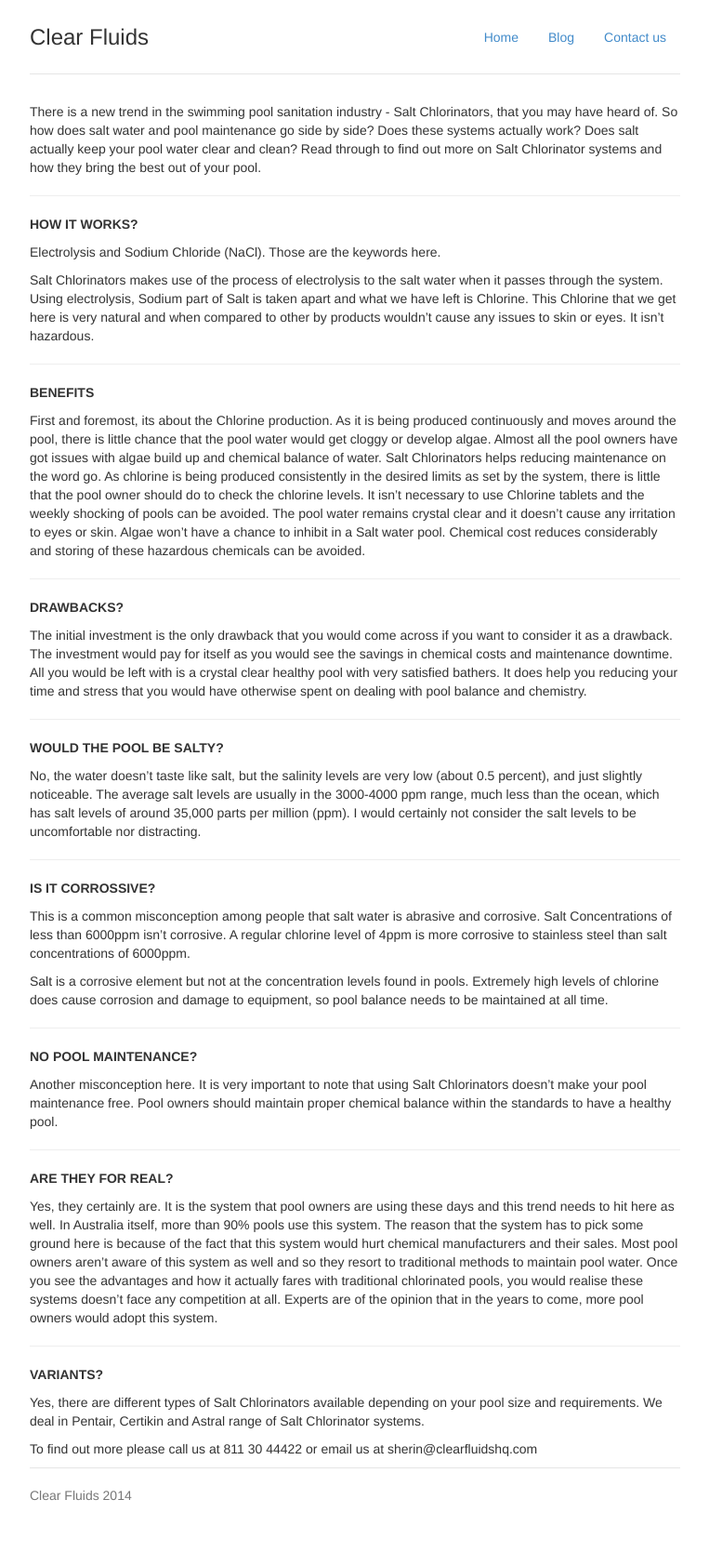
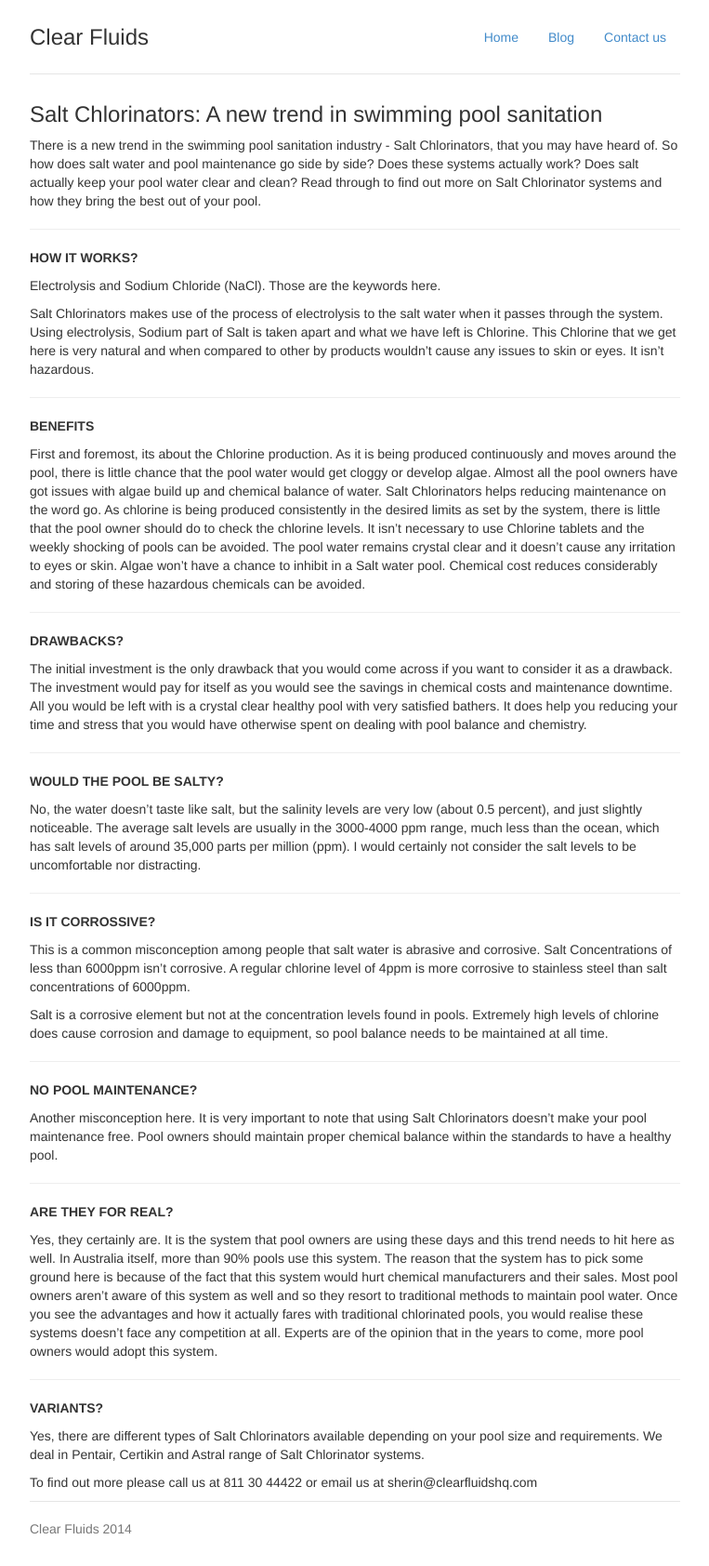
Before and after one commit to slkln/slkln.github.io, a Jekyll site: the page built from _posts/2014-02-11-salt-chlorinators-a-new-trend-in-sanitation.md, in a window 1280 px wide. Shown: the whole page at 93% size, without its empty margins (258-1021 px from the left). Built offline with Jekyll 4.4.1, drawn with Linux system fonts in a browser that asks for light colours; Markdown is read by kramdown in place of the engine named in the settings; before the commit the page ends 1648 px from its top, so only the background shows below that.

Commit message:
Add heading to post.

```diff
--- a/_posts/2014-02-11-salt-chlorinators-a-new-trend-in-sanitation.md
+++ b/_posts/2014-02-11-salt-chlorinators-a-new-trend-in-sanitation.md
@@ -2,6 +2,9 @@
 layout: minimal
 title: "Salt Chlorinators: A new trend in swimming pool sanitation"
 ---
+
+### Salt Chlorinators: A new trend in swimming pool sanitation
+
 
 There is a new trend in the swimming pool sanitation industry - Salt
 Chlorinators, that you may have heard of. So how does salt water and pool
```
